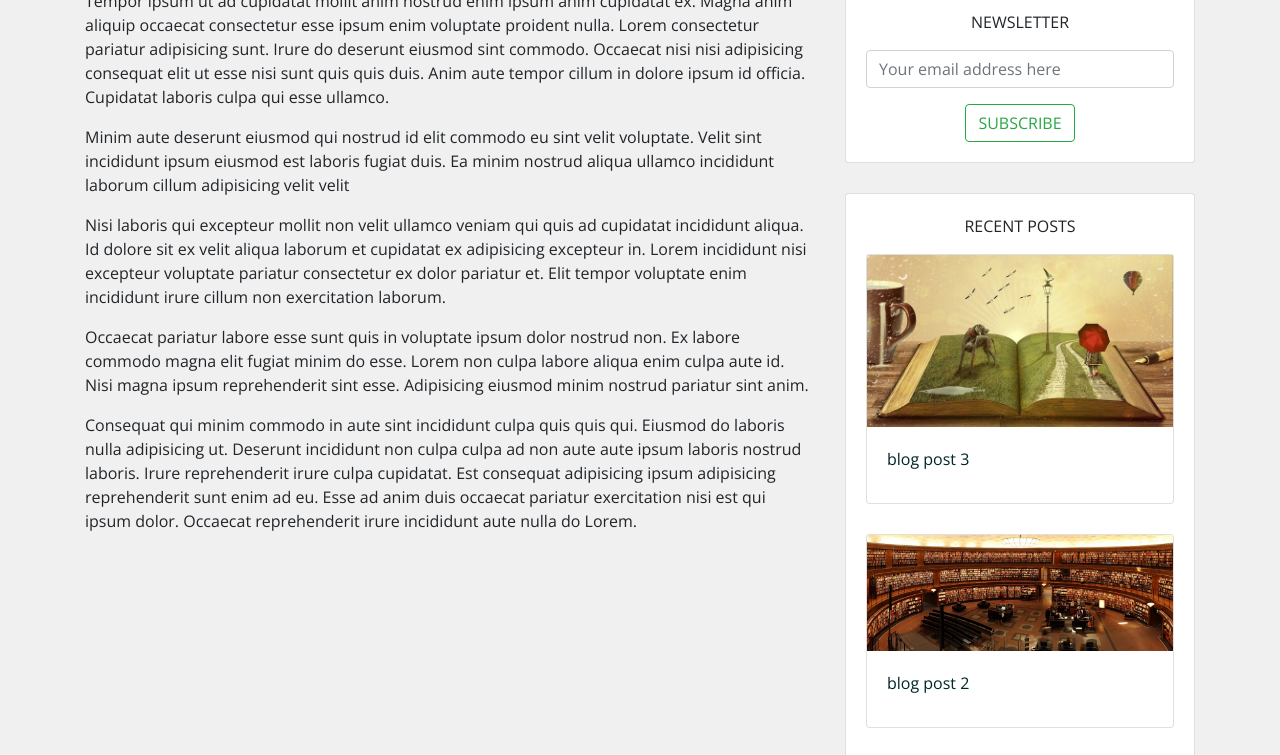
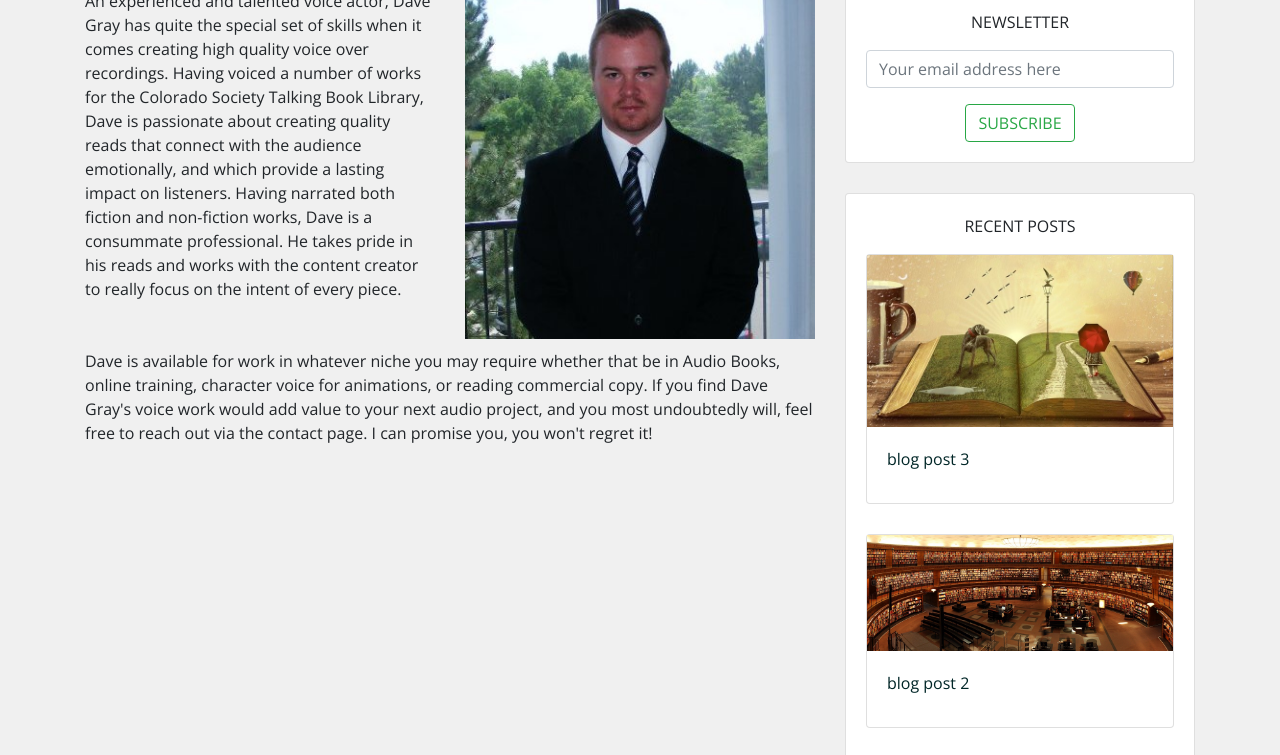
Before and after one commit to dogray7722/gatsbyprofile, a Gatsby site: page /about in a window 1280 px wide. Shown: the part 127-882 px from the top of the page. Built offline with nearby package versions, Linux system fonts and the light colour scheme; Gatsby itself is replaced by a stand-in of ours.

Commit message:
about page modifications

```diff
--- a/src/pages/about.js
+++ b/src/pages/about.js
@@ -2,23 +2,42 @@ import React from 'react'
 
 import Layout from  '../components/layout'
 import SEO from '../components/seo'
+import { Row, Col } from 'reactstrap'
+import { graphql } from 'gatsby'
+import Img from 'gatsby-image'
 
-const AboutPage = () => (
+const AboutPage = ({ data }) => (
     <Layout pageTitle="About Dave">
         <SEO title="About"></SEO>
-        <div>
-            <p>Tempor ipsum ut ad cupidatat mollit anim nostrud enim ipsum anim cupidatat ex. Magna anim aliquip occaecat consectetur esse ipsum enim voluptate proident nulla. Lorem consectetur pariatur adipisicing sunt. Irure do deserunt eiusmod sint commodo. Occaecat nisi nisi adipisicing consequat elit ut esse nisi sunt quis quis duis. Anim aute tempor cillum in dolore ipsum id officia. Cupidatat laboris culpa qui esse ullamco.</p>
+        <Row>
+            <Col md="6">
+            <div>
+            <p>An experienced and talented voice actor, Dave Gray has quite the special set of skills when it comes creating high quality voice over recordings.  Having voiced a number of works for the Colorado Society Talking Book Library, Dave is passionate about creating quality reads that connect with the audience emotionally, and which provide a lasting impact on listeners.  Having narrated both fiction and non-fiction works, Dave is a consummate professional.  He takes pride in his reads and works with the content creator to really focus on the intent of every piece.</p>
 
-            <p>Minim aute deserunt eiusmod qui nostrud id elit commodo eu sint velit voluptate. Velit sint incididunt ipsum eiusmod est laboris fugiat duis. Ea minim nostrud aliqua ullamco incididunt laborum cillum adipisicing velit velit</p>
-
-            <p>Nisi laboris qui excepteur mollit non velit ullamco veniam qui quis ad cupidatat incididunt aliqua. Id dolore sit ex velit aliqua laborum et cupidatat ex adipisicing excepteur in. Lorem incididunt nisi excepteur voluptate pariatur consectetur ex dolor pariatur et. Elit tempor voluptate enim incididunt irure cillum non exercitation laborum.</p>
-
-            <p>Occaecat pariatur labore esse sunt quis in voluptate ipsum dolor nostrud non. Ex labore commodo magna elit fugiat minim do esse. Lorem non culpa labore aliqua enim culpa aute id. Nisi magna ipsum reprehenderit sint esse. Adipisicing eiusmod minim nostrud pariatur sint anim.</p>
-
-            <p>Consequat qui minim commodo in aute sint incididunt culpa quis quis qui. Eiusmod do laboris nulla adipisicing ut. Deserunt incididunt non culpa culpa ad non aute aute ipsum laboris nostrud laboris. Irure reprehenderit irure culpa cupidatat. Est consequat adipisicing ipsum adipisicing reprehenderit sunt enim ad eu. Esse ad anim duis occaecat pariatur exercitation nisi est qui ipsum dolor. Occaecat reprehenderit irure incididunt aute nulla do Lorem.</p>
-
-        </div>
+            </div>
+            </Col>
+            <Col md="6">
+                <Img fluid={data.file.childImageSharp.fluid}></Img>
+            </Col>
+        </Row>
+        <Row>
+            <Col style={{paddingTop: '10px'}}md="12">
+            <p>Dave is available for work in whatever niche you may require whether that be in Audio Books, online training, character voice for animations, or reading commercial copy.  If you find Dave Gray's voice work would add value to your next audio project, and you most undoubtedly will, feel free to reach out via the contact page.  I can promise you, you won't regret it!</p>
+            </Col>
+        </Row>
     </Layout>
 )
 
+export const ImageQuery = graphql`
+query {
+    file(relativePath: { eq: "profile_pic.jpg"}) {
+        childImageSharp {
+            fluid(maxWidth: 800) {
+                ...GatsbyImageSharpFluid
+            }
+        }
+    }
+}
+`
+
 export default AboutPage
```
Also changed, not shown: src/images/profile_pic.jpg (added).
